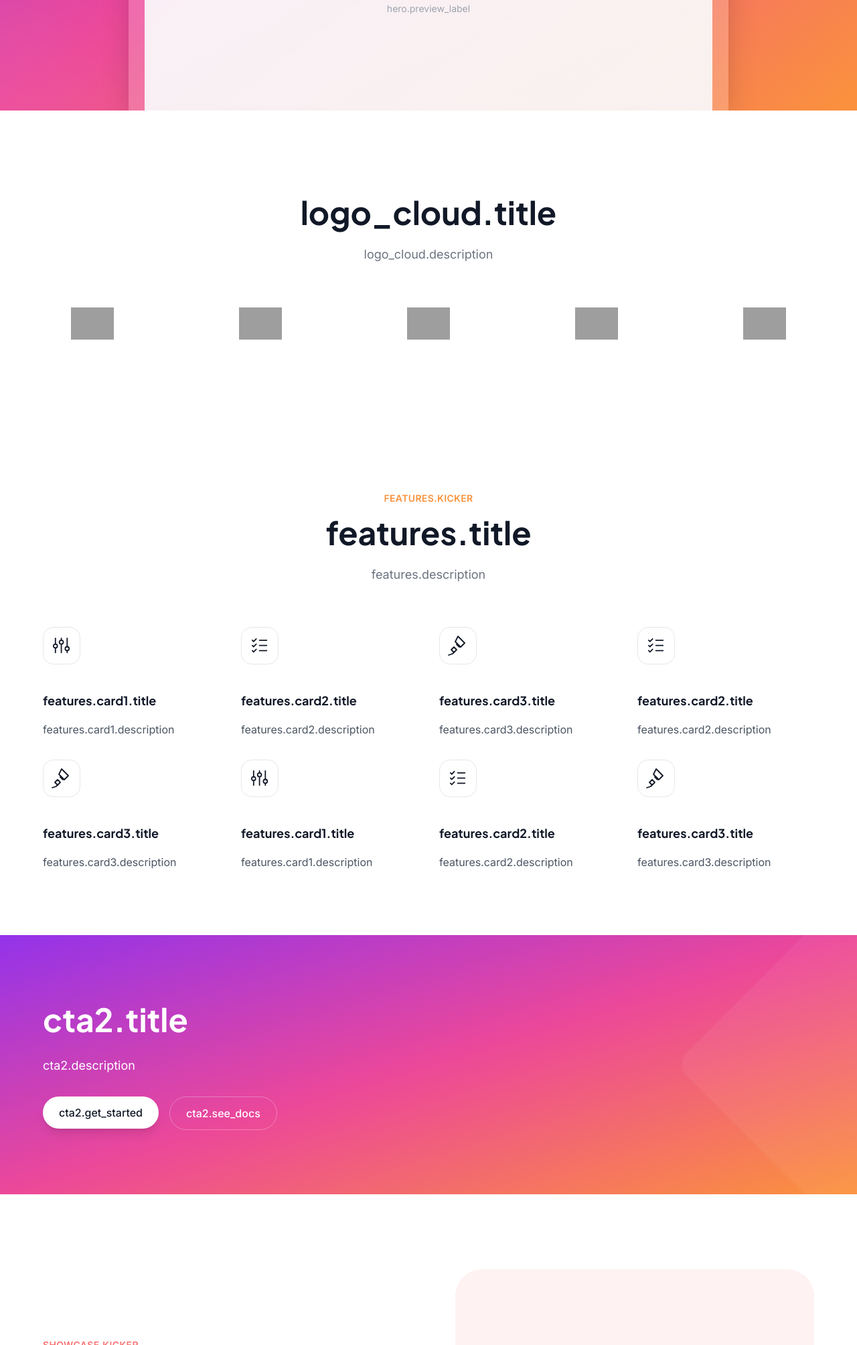
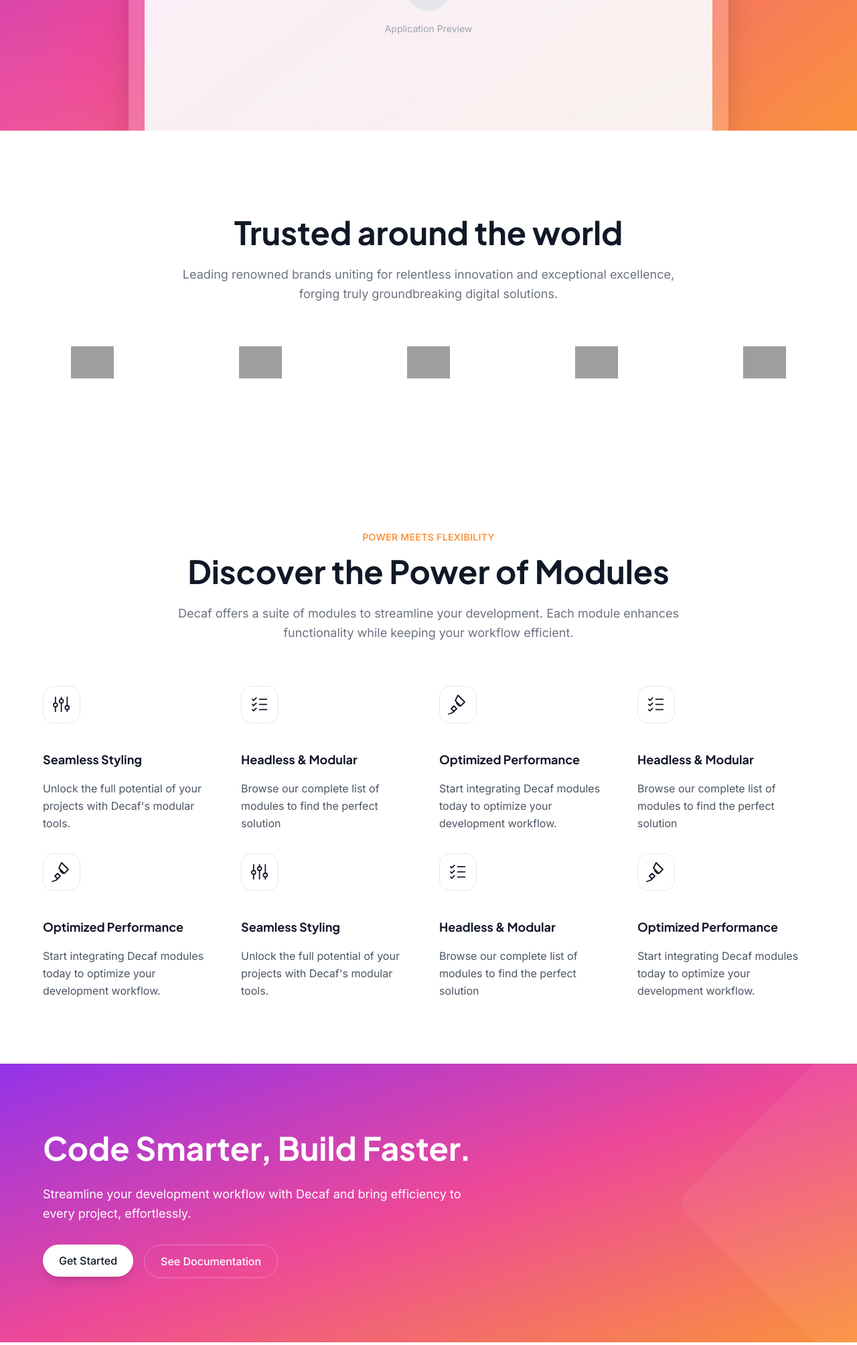
Before and after one commit to decaf-ts/wep-page, a website: page www/index.html in a window 1280 px wide. Shown: the part 792-2800 px from the top of the page at 67% size. Drawn offline with nearby package versions, Linux system fonts and the light colour scheme; grey boxes are pictures that could not be loaded.

Commit message:
DECAF-178 - refactor locale initialization and optimize JSON structure for nested keys

```diff
--- a/www/index.html
+++ b/www/index.html
@@ -219,35 +219,35 @@
           <img
             class="col-span-2 max-h-12 w-full object-contain lg:col-span-1"
             src="https://tailwindcss.com/plus-assets/img/logos/158x48/transistor-logo-gray-900.svg"
-            data-locale-attr="alt:logo_cloud.brand.transistor" alt="logo_cloud.brand.transistor"
+            data-locale-attr="alt:logo_cloud.brands.0" alt="logo_cloud.brands.0"
             width="158"
             height="48"
           />
           <img
             class="col-span-2 max-h-12 w-full object-contain lg:col-span-1"
             src="https://tailwindcss.com/plus-assets/img/logos/158x48/reform-logo-gray-900.svg"
-            data-locale-attr="alt:logo_cloud.brand.reform" alt="logo_cloud.brand.reform"
+            data-locale-attr="alt:logo_cloud.brands.1" alt="logo_cloud.brands.1"
             width="158"
             height="48"
           />
           <img
             class="col-span-2 max-h-12 w-full object-contain lg:col-span-1"
             src="https://tailwindcss.com/plus-assets/img/logos/158x48/tuple-logo-gray-900.svg"
-            data-locale-attr="alt:logo_cloud.brand.tuple" alt="logo_cloud.brand.tuple"
+            data-locale-attr="alt:logo_cloud.brands.2" alt="logo_cloud.brands.2"
             width="158"
             height="48"
           />
           <img
             class="col-span-2 max-h-12 w-full object-contain sm:col-start-2 lg:col-span-1"
             src="https://tailwindcss.com/plus-assets/img/logos/158x48/savvycal-logo-gray-900.svg"
-            data-locale-attr="alt:logo_cloud.brand.savvycal" alt="logo_cloud.brand.savvycal"
+            data-locale-attr="alt:logo_cloud.brands.3" alt="logo_cloud.brands.3"
             width="158"
             height="48"
           />
           <img
             class="col-span-2 col-start-2 max-h-12 w-full object-contain sm:col-start-auto lg:col-span-1"
             src="https://tailwindcss.com/plus-assets/img/logos/158x48/statamic-logo-gray-900.svg"
-            data-locale-attr="alt:logo_cloud.brand.statamic" alt="logo_cloud.brand.statamic"
+            data-locale-attr="alt:logo_cloud.brands.4" alt="logo_cloud.brands.4"
             width="158"
             height="48"
           />
@@ -368,11 +368,11 @@
               </div>
             </div>
             <div class="flex flex-col gap-4">
-              <h3 class="font-jakarta font-bold text-lg text-gray-900" data-locale="features.card1.title">
-                features.card1.title
+              <h3 class="font-jakarta font-bold text-lg text-gray-900" data-locale="features.cards.0.title">
+                features.cards.0.title
               </h3>
-              <p class="text-gray-600 text-base leading-relaxed" data-locale="features.card1.description">
-                features.card1.description
+              <p class="text-gray-600 text-base leading-relaxed" data-locale="features.cards.0.description">
+                features.cards.0.description
               </p>
             </div>
           </div>
@@ -437,11 +437,11 @@
               </div>
             </div>
             <div class="flex flex-col gap-4">
-              <h3 class="font-jakarta font-bold text-lg text-gray-900" data-locale="features.card2.title">
-                features.card2.title
+              <h3 class="font-jakarta font-bold text-lg text-gray-900" data-locale="features.cards.1.title">
+                features.cards.1.title
               </h3>
-              <p class="text-gray-600 text-base leading-relaxed" data-locale="features.card2.description">
-                features.card2.description
+              <p class="text-gray-600 text-base leading-relaxed" data-locale="features.cards.1.description">
+                features.cards.1.description
               </p>
             </div>
           </div>
@@ -498,11 +498,11 @@
               </div>
             </div>
             <div class="flex flex-col gap-4">
-              <h3 class="font-jakarta font-bold text-lg text-gray-900" data-locale="features.card3.title">
-                features.card3.title
+              <h3 class="font-jakarta font-bold text-lg text-gray-900" data-locale="features.cards.2.title">
+                features.cards.2.title
               </h3>
-              <p class="text-gray-600 text-base leading-relaxed" data-locale="features.card3.description">
-                features.card3.description
+              <p class="text-gray-600 text-base leading-relaxed" data-locale="features.cards.2.description">
+                features.cards.2.description
               </p>
             </div>
           </div>
@@ -567,11 +567,11 @@
               </div>
             </div>
             <div class="flex flex-col gap-4">
-              <h3 class="font-jakarta font-bold text-lg text-gray-900" data-locale="features.card2.title">
-                features.card2.title
+              <h3 class="font-jakarta font-bold text-lg text-gray-900" data-locale="features.cards.1.title">
+                features.cards.1.title
               </h3>
-              <p class="text-gray-600 text-base leading-relaxed" data-locale="features.card2.description">
-                features.card2.description
+              <p class="text-gray-600 text-base leading-relaxed" data-locale="features.cards.1.description">
+                features.cards.1.description
               </p>
             </div>
           </div>
@@ -628,11 +628,11 @@
               </div>
             </div>
             <div class="flex flex-col gap-4">
-              <h3 class="font-jakarta font-bold text-lg text-gray-900" data-locale="features.card3.title">
-                features.card3.title
+              <h3 class="font-jakarta font-bold text-lg text-gray-900" data-locale="features.cards.2.title">
+                features.cards.2.title
               </h3>
-              <p class="text-gray-600 text-base leading-relaxed" data-locale="features.card3.description">
-                features.card3.description
+              <p class="text-gray-600 text-base leading-relaxed" data-locale="features.cards.2.description">
+                features.cards.2.description
               </p>
             </div>
           </div>
@@ -726,11 +726,11 @@
               </div>
             </div>
             <div class="flex flex-col gap-4">
-              <h3 class="font-jakarta font-bold text-lg text-gray-900" data-locale="features.card1.title">
-                features.card1.title
+              <h3 class="font-jakarta font-bold text-lg text-gray-900" data-locale="features.cards.0.title">
+                features.cards.0.title
               </h3>
-              <p class="text-gray-600 text-base leading-relaxed" data-locale="features.card1.description">
-                features.card1.description
+              <p class="text-gray-600 text-base leading-relaxed" data-locale="features.cards.0.description">
+                features.cards.0.description
               </p>
             </div>
           </div>
@@ -795,11 +795,11 @@
               </div>
             </div>
             <div class="flex flex-col gap-4">
-              <h3 class="font-jakarta font-bold text-lg text-gray-900" data-locale="features.card2.title">
-                features.card2.title
+              <h3 class="font-jakarta font-bold text-lg text-gray-900" data-locale="features.cards.1.title">
+                features.cards.1.title
               </h3>
-              <p class="text-gray-600 text-base leading-relaxed" data-locale="features.card2.description">
-                features.card2.description
+              <p class="text-gray-600 text-base leading-relaxed" data-locale="features.cards.1.description">
+                features.cards.1.description
               </p>
             </div>
           </div>
@@ -856,11 +856,11 @@
               </div>
             </div>
             <div class="flex flex-col gap-4">
-              <h3 class="font-jakarta font-bold text-lg text-gray-900" data-locale="features.card3.title">
-                features.card3.title
+              <h3 class="font-jakarta font-bold text-lg text-gray-900" data-locale="features.cards.2.title">
+                features.cards.2.title
               </h3>
-              <p class="text-gray-600 text-base leading-relaxed" data-locale="features.card3.description">
-                features.card3.description
+              <p class="text-gray-600 text-base leading-relaxed" data-locale="features.cards.2.description">
+                features.cards.2.description
               </p>
             </div>
           </div>
@@ -1191,31 +1191,31 @@
             <div class="flex flex-col gap-12">
               <!-- FAQ 1 -->
               <div class="flex flex-col gap-4">
-                <h3 class="font-jakarta font-bold text-lg text-gray-900" data-locale="faq.q1.title">
-                  faq.q1.title
+                <h3 class="font-jakarta font-bold text-lg text-gray-900" data-locale="faq.items.0.title">
+                  faq.items.0.title
                 </h3>
-                <p class="text-gray-600 text-base leading-relaxed" data-locale="faq.q1.body">
-                  faq.q1.body
+                <p class="text-gray-600 text-base leading-relaxed" data-locale="faq.items.0.body">
+                  faq.items.0.body
                 </p>
               </div>
 
               <!-- FAQ 2 -->
               <div class="flex flex-col gap-4">
-                <h3 class="font-jakarta font-bold text-lg text-gray-900" data-locale="faq.q2.title">
-                  faq.q2.title
+                <h3 class="font-jakarta font-bold text-lg text-gray-900" data-locale="faq.items.1.title">
+                  faq.items.1.title
                 </h3>
-                <p class="text-gray-600 text-base leading-relaxed" data-locale="faq.q2.body">
-                  faq.q2.body
+                <p class="text-gray-600 text-base leading-relaxed" data-locale="faq.items.1.body">
+                  faq.items.1.body
                 </p>
               </div>
 
               <!-- FAQ 3 -->
               <div class="flex flex-col gap-4">
-                <h3 class="font-jakarta font-bold text-lg text-gray-900" data-locale="faq.q3.title">
-                  faq.q3.title
+                <h3 class="font-jakarta font-bold text-lg text-gray-900" data-locale="faq.items.2.title">
+                  faq.items.2.title
                 </h3>
-                <p class="text-gray-600 text-base leading-relaxed" data-locale="faq.q3.body">
-                  faq.q3.body
+                <p class="text-gray-600 text-base leading-relaxed" data-locale="faq.items.2.body">
+                  faq.items.2.body
                 </p>
               </div>
             </div>
@@ -1224,31 +1224,31 @@
             <div class="flex flex-col gap-12">
               <!-- FAQ 4 -->
               <div class="flex flex-col gap-4">
-                <h3 class="font-jakarta font-bold text-lg text-gray-900" data-locale="faq.q4.title">
-                  faq.q4.title
+                <h3 class="font-jakarta font-bold text-lg text-gray-900" data-locale="faq.items.3.title">
+                  faq.items.3.title
                 </h3>
-                <p class="text-gray-600 text-base leading-relaxed" data-locale="faq.q4.body">
-                  faq.q4.body
+                <p class="text-gray-600 text-base leading-relaxed" data-locale="faq.items.3.body">
+                  faq.items.3.body
                 </p>
               </div>
 
               <!-- FAQ 5 -->
               <div class="flex flex-col gap-4">
-                <h3 class="font-jakarta font-bold text-lg text-gray-900" data-locale="faq.q5.title">
-                  faq.q5.title
+                <h3 class="font-jakarta font-bold text-lg text-gray-900" data-locale="faq.items.4.title">
+                  faq.items.4.title
                 </h3>
-                <p class="text-gray-600 text-base leading-relaxed" data-locale="faq.q5.body">
-                  faq.q5.body
+                <p class="text-gray-600 text-base leading-relaxed" data-locale="faq.items.4.body">
+                  faq.items.4.body
                 </p>
               </div>
 
               <!-- FAQ 6 -->
               <div class="flex flex-col gap-4">
-                <h3 class="font-jakarta font-bold text-lg text-gray-900" data-locale="faq.q6.title">
-                  faq.q6.title
+                <h3 class="font-jakarta font-bold text-lg text-gray-900" data-locale="faq.items.5.title">
+                  faq.items.5.title
                 </h3>
-                <p class="text-gray-600 text-base leading-relaxed" data-locale="faq.q6.body">
-                  faq.q6.body
+                <p class="text-gray-600 text-base leading-relaxed" data-locale="faq.items.5.body">
+                  faq.items.5.body
                 </p>
               </div>
             </div>
--- a/www/locale.js
+++ b/www/locale.js
@@ -6,6 +6,7 @@ async function loadLocale(localePath = 'locales/en_us.json') {
 }
 
 function getByKey(dict, key) {
+  // Only nested paths are supported
   const parts = key.split('.');
   let cur = dict;
   for (const p of parts) {
@@ -52,18 +53,22 @@ function applyLocale(dict) {
   }
 }
 
-(async function initLocale() {
+async function startLocale() {
   try {
     const dict = await loadLocale();
     applyLocale(dict);
-    // Expose for dynamic usage if needed
     window.DecafLocale = {
       dict,
       t: (key) => getByKey(dict, key),
       apply: () => applyLocale(dict),
     };
   } catch (err) {
-    console.error(err);
-    throw err;
+    console.error('[locale] Failed to initialize locale:', err);
   }
-})();
+}
+
+if (document.readyState === 'loading') {
+  document.addEventListener('DOMContentLoaded', startLocale, { once: true });
+} else {
+  startLocale();
+}
--- a/www/locales/en_us.json
+++ b/www/locales/en_us.json
@@ -1,73 +1,85 @@
 {
-  "document.title": "Decaf - Hero Section",
-  "nav.modules": "Modules",
-  "nav.features": "Features",
-  "nav.documentation": "Documentation",
-  "nav.community": "Community",
-  "cta.get_started": "Get Started",
-  "banner.latest_news": "Latest news from Decaf v0.2",
-  "hero.title": "Brewed for Builders.",
-  "hero.subtitle": "As a suite for TypeScript development, Decaf simplifies full-stack and cross-platform development: lightweight, adaptable, and built to meet your needs ✨",
-  "hero.preview_label": "Application Preview",
-  "logo_cloud.title": "Trusted around the world",
-  "logo_cloud.description": "Leading renowned brands uniting for relentless innovation and exceptional excellence, forging truly groundbreaking digital solutions.",
-  "features.kicker": "Power Meets Flexibility",
-  "features.title": "Discover the Power of Modules",
-  "features.description": "Decaf offers a suite of modules to streamline your development. Each module enhances functionality while keeping your workflow efficient.",
-  "features.card1.title": "Seamless Styling",
-  "features.card1.description": "Unlock the full potential of your projects with Decaf's modular tools.",
-  "features.card2.title": "Headless & Modular",
-  "features.card2.description": "Browse our complete list of modules to find the perfect solution",
-  "features.card3.title": "Optimized Performance",
-  "features.card3.description": "Start integrating Decaf modules today to optimize your development workflow.",
-  "hero.cta.explore_modules": "Explore Modules",
-  "hero.cta.documentation": "Documentation",
-  "cta2.title": "Code Smarter, Build Faster.",
-  "cta2.description": "Streamline your development workflow with Decaf and bring efficiency to every project, effortlessly.",
-  "cta2.get_started": "Get Started",
-  "cta2.see_docs": "See Documentation",
-  "showcase.kicker": "Showcasing Innovation",
-  "showcase.task.title": "Manage a dynamic task list.",
-  "showcase.task.description": "Add, view, and remove tasks effortlessly. Use the class methods addTask and removeTask to manage your task list dynamically and display the results.",
-  "showcase.see_how": "See How It Works",
-  "showcase.task.demo_label": "Task Management Demo",
-  "showcase.grade.demo_label": "Grade Tracking Demo",
-  "common.logo_alt": "Decaf Logo",
-  "logo_cloud.brand.transistor": "Transistor",
-  "logo_cloud.brand.reform": "Reform",
-  "logo_cloud.brand.tuple": "Tuple",
-  "logo_cloud.brand.savvycal": "SavvyCal",
-  "logo_cloud.brand.statamic": "Statamic",
-  "faq.kicker": "Answers at Your Fingertips",
-  "faq.title": "Frequently Asked Questions",
-  "faq.description": "Explore our FAQs to learn more about how our platform works, its features, and how it can help you build and manage content with ease.",
-  "faq.q1.title": "What is Vanilla CMS?",
-  "faq.q1.body": "Vanilla CMS is a powerful Headless CMS designed to help developers and content teams manage and deliver content seamlessly across multiple platforms. It provides a flexible API-based approach for ultimate customization.",
-  "faq.q2.title": "What types of projects is Vanilla CMS best suited for?",
-  "faq.q2.body": "Vanilla CMS is ideal for websites, mobile apps, e-commerce platforms, SaaS applications, and any digital product that requires a structured and scalable content management solution.",
-  "faq.q3.title": "Can I integrate Vanilla CMS with my existing tech stack?",
-  "faq.q3.body": "Absolutely! Vanilla CMS is API-first, making it compatible with React, Vue, Next.js, Nuxt.js, Svelte, Flutter, and more. You can fetch content via REST or GraphQL APIs.",
-  "faq.q4.title": "How is Vanilla CMS different from traditional CMS platforms?",
-  "faq.q4.body": "Unlike traditional CMSs, Vanilla CMS decouples the backend from the frontend, giving developers the freedom to use any technology to display content. This makes it more scalable, faster, and adaptable for modern applications.",
-  "faq.q5.title": "Does Vanilla CMS support multiple users and roles?",
-  "faq.q5.body": "Yes! Vanilla CMS comes with Role-Based Access Control (RBAC), allowing you to define permissions for different team members, ensuring security and content integrity.",
-  "faq.q6.title": "Is Vanilla CMS scalable for large enterprises?",
-  "faq.q6.body": "Yes! Our architecture is cloud-based and built for scalability, ensuring your content performs well whether you're a startup or a large enterprise with high traffic demands.",
-  "footer.description": "A Suite for Typescript \nDevelopment",
-  "footer.col.product": "Product",
-  "footer.product.documentation": "Documentation",
-  "footer.product.api": "API Reference",
-  "footer.product.blog": "Blog Posts",
-  "footer.product.support": "Support Center",
-  "footer.col.contact": "Contact Us",
-  "footer.contact.email": "Email Us",
-  "footer.contact.chat": "Live Chat",
-  "footer.contact.feedback": "Feedback",
-  "footer.contact.help": "Help Center",
-  "footer.col.legal": "Legal Information",
-  "footer.legal.terms": "Terms of Service",
-  "footer.legal.privacy": "Privacy Policy",
-  "footer.legal.cookie": "Cookie Policy",
-  "footer.legal.gdpr": "GDPR Compliance",
-  "footer.copyright": "© 2025 Decaf. All rights reserved."
+  "document": {
+    "title": "Decaf - Hero Section"
+  },
+  "nav": {
+    "modules": "Modules",
+    "features": "Features",
+    "documentation": "Documentation",
+    "community": "Community"
+  },
+  "cta": {
+    "get_started": "Get Started"
+  },
+  "banner": {
+    "latest_news": "Latest news from Decaf v0.2"
+  },
+  "hero": {
+    "title": "Brewed for Builders.",
+    "subtitle": "As a suite for TypeScript development, Decaf simplifies full-stack and cross-platform development: lightweight, adaptable, and built to meet your needs ✨",
+    "preview_label": "Application Preview",
+    "cta": {
+      "explore_modules": "Explore Modules",
+      "documentation": "Documentation"
+    }
+  },
+  "logo_cloud": {
+    "title": "Trusted around the world",
+    "description": "Leading renowned brands uniting for relentless innovation and exceptional excellence, forging truly groundbreaking digital solutions.",
+    "brands": [
+      "Transistor",
+      "Reform",
+      "Tuple",
+      "SavvyCal",
+      "Statamic"
+    ]
+  },
+  "features": {
+    "kicker": "Power Meets Flexibility",
+    "title": "Discover the Power of Modules",
+    "description": "Decaf offers a suite of modules to streamline your development. Each module enhances functionality while keeping your workflow efficient.",
+    "cards": [
+      { "title": "Seamless Styling", "description": "Unlock the full potential of your projects with Decaf's modular tools." },
+      { "title": "Headless & Modular", "description": "Browse our complete list of modules to find the perfect solution" },
+      { "title": "Optimized Performance", "description": "Start integrating Decaf modules today to optimize your development workflow." }
+    ]
+  },
+  "cta2": {
+    "title": "Code Smarter, Build Faster.",
+    "description": "Streamline your development workflow with Decaf and bring efficiency to every project, effortlessly.",
+    "get_started": "Get Started",
+    "see_docs": "See Documentation"
+  },
+  "showcase": {
+    "kicker": "Showcasing Innovation",
+    "task": {
+      "title": "Manage a dynamic task list.",
+      "description": "Add, view, and remove tasks effortlessly. Use the class methods addTask and removeTask to manage your task list dynamically and display the results.",
+      "demo_label": "Task Management Demo"
+    },
+    "grade": { "demo_label": "Grade Tracking Demo" },
+    "see_how": "See How It Works"
+  },
+  "faq": {
+    "kicker": "Answers at Your Fingertips",
+    "title": "Frequently Asked Questions",
+    "description": "Explore our FAQs to learn more about how our platform works, its features, and how it can help you build and manage content with ease.",
+    "items": [
+      { "title": "What is Vanilla CMS?", "body": "Vanilla CMS is a powerful Headless CMS designed to help developers and content teams manage and deliver content seamlessly across multiple platforms. It provides a flexible API-based approach for ultimate customization." },
+      { "title": "What types of projects is Vanilla CMS best suited for?", "body": "Vanilla CMS is ideal for websites, mobile apps, e-commerce platforms, SaaS applications, and any digital product that requires a structured and scalable content management solution." },
+      { "title": "Can I integrate Vanilla CMS with my existing tech stack?", "body": "Absolutely! Vanilla CMS is API-first, making it compatible with React, Vue, Next.js, Nuxt.js, Svelte, Flutter, and more. You can fetch content via REST or GraphQL APIs." },
+      { "title": "How is Vanilla CMS different from traditional CMS platforms?", "body": "Unlike traditional CMSs, Vanilla CMS decouples the backend from the frontend, giving developers the freedom to use any technology to display content. This makes it more scalable, faster, and adaptable for modern applications." },
+      { "title": "Does Vanilla CMS support multiple users and roles?", "body": "Yes! Vanilla CMS comes with Role-Based Access Control (RBAC), allowing you to define permissions for different team members, ensuring security and content integrity." },
+      { "title": "Is Vanilla CMS scalable for large enterprises?", "body": "Yes! Our architecture is cloud-based and built for scalability, ensuring your content performs well whether you're a startup or a large enterprise with high traffic demands." }
+    ]
+  },
+  "footer": {
+    "description": "A Suite for Typescript \nDevelopment",
+    "col": { "product": "Product", "contact": "Contact Us", "legal": "Legal Information" },
+    "product": { "documentation": "Documentation", "api": "API Reference", "blog": "Blog Posts", "support": "Support Center" },
+    "contact": { "email": "Email Us", "chat": "Live Chat", "feedback": "Feedback", "help": "Help Center" },
+    "legal": { "terms": "Terms of Service", "privacy": "Privacy Policy", "cookie": "Cookie Policy", "gdpr": "GDPR Compliance" },
+    "copyright": "© 2025 Decaf. All rights reserved."
+  },
+  "common": { "logo_alt": "Decaf Logo" }
 }
```
